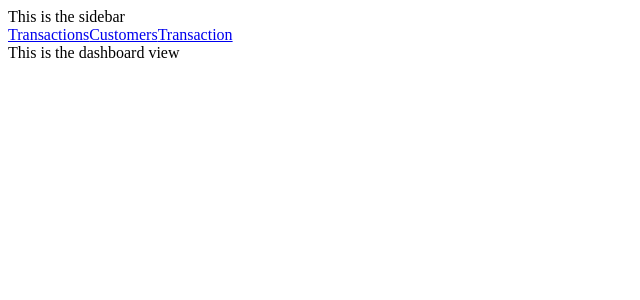
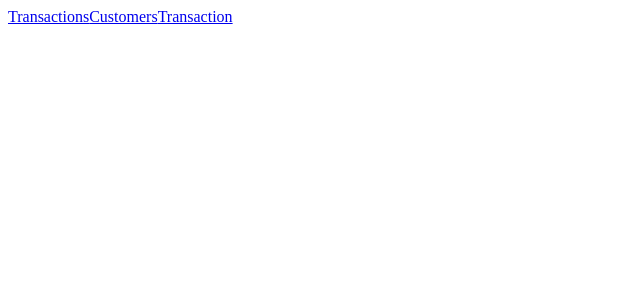
Before and after one commit to SymplyMatt/customer_dashboard_woven, a Vue app: page /dashboard in a window 1280 px wide. Shown: the top 300 px of the page, without its empty margins (0-640 px from the left). Built offline with nearby package versions, Linux system fonts and the light colour scheme.

Commit message:
removed logs

```diff
--- a/src/components/dashboard/sidebar/Sidebar.vue
+++ b/src/components/dashboard/sidebar/Sidebar.vue
@@ -1,7 +1,4 @@
 <template>
-    <div>
-      This is the sidebar
-    </div>
     <aside>
         <router-link to="/dashboard/transactions">Transactions</router-link>
         <router-link to="/dashboard/customers">Customers</router-link>
--- a/src/pages/dashboard/DashboardView.vue
+++ b/src/pages/dashboard/DashboardView.vue
@@ -2,7 +2,6 @@
   <div>
     <Sidebar />
     <main>
-      This is the dashboard view
       <router-view></router-view>
     </main>
   </div>
```
